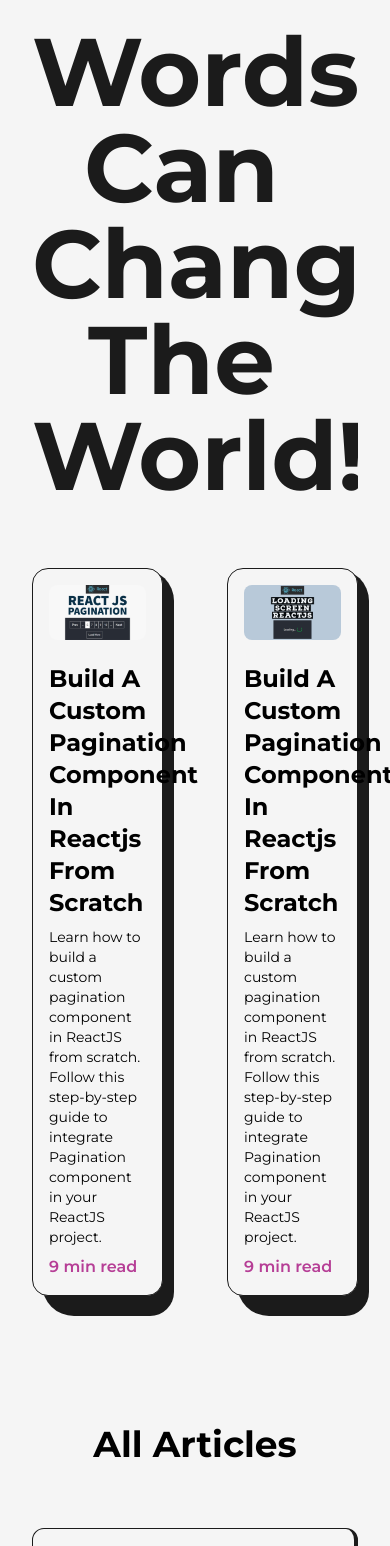
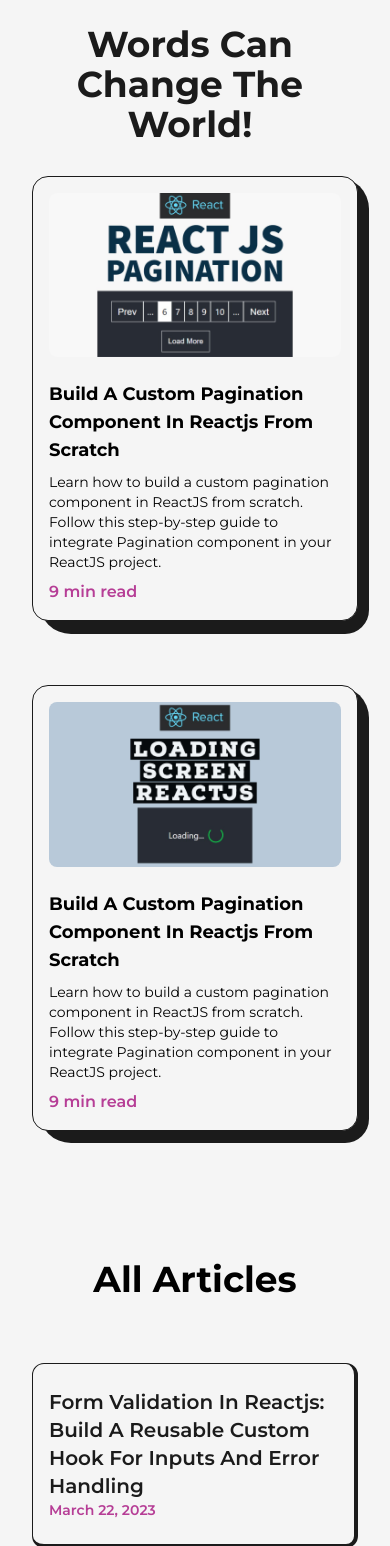
Before and after one commit to Avijit-Sarkar/Next.js-portfolio-bucks, a Next.js app: page /articles in a window 390 px wide. Shown: the part 82-1628 px from the top of the page. Built offline with nearby package versions, Linux system fonts and the light colour scheme.

Commit message:
completed responsiveness

```diff
--- a/src/components/HireMe.js
+++ b/src/components/HireMe.js
@@ -4,7 +4,7 @@
 
 const HireMe = () => {
   return (
-    <div className="fixed left-4 bottom-4 flex items-center justify-center overflow-hidden md:right-8 md:left-auto md:top-0 md:bottom-auto md:absolute">
+    <div className="fixed left-4 bottom-4 flex items-center justify-center overflow-hidden md:right-8 md:left-auto md:top-0 md:bottom-auto md:absolute sm:right-0">
       <div className="w-48 h-auto flex items-center justify-center relative md:w-24">
         <CircularText
           className={"fill-dark animate-spin-slow dark:fill-light"}
--- a/src/pages/articles.js
+++ b/src/pages/articles.js
@@ -47,7 +47,7 @@
         src={img}
         alt={title}
         ref={imgRef}
-        className="z-10 w-96 h-auto hidden absolute rounded-lg"
+        className="z-10 w-96 h-auto hidden absolute rounded-lg md:!hidden"
       />
     </Link>
   );
@@ -57,14 +57,14 @@
   return (
     <motion.li
       className="relative w-full p-4 py-6 my-4 rounded-xl flex items-center justify-between bg-light text-dark first:mt-0 border border-solid border-dark border-r-4 border-b-4 dark:border-light
-      dark:bg-dark dark:text-light
+      dark:bg-dark dark:text-light sm:flex-col
       "
       initial={{ y: 200 }}
       whileInView={{ y: 0, transition: { duration: 0.5, ease: "easeInOut" } }}
       viewport={{ once: true }}
     >
       <MovingImg title={title} img={img} link={link} />
-      <span className="text-primary dark:text-primaryDark font-semibold pl-4">
+      <span className="text-primary dark:text-primaryDark font-semibold pl-4 sm:self-start sm:pl-0 xs:text-sm">
         {date}
       </span>
     </motion.li>
@@ -93,7 +93,7 @@
         />
       </Link>
       <Link href={link} target="_blank">
-        <h2 className="capitalize text-2xl font-bold my-2 mt-4 hover:underline">
+        <h2 className="capitalize text-2xl font-bold my-2 mt-4 hover:underline xs:text-lg">
           {title}
         </h2>
       </Link>
@@ -114,8 +114,11 @@
       </Head>
       <main className="w-full mb-16 flex flex-col items-center justify-center overflow-hidden dark:text-light">
         <Layout className="pt-16">
-          <AnimatedText text="Words Can Change The World!" className="mb-16" />
-          <ul className="grid grid-cols-2 gap-16">
+          <AnimatedText
+            text="Words Can Change The World!"
+            className="mb-16 lg:!text-7xl sm:mb-8 sm:!text-6xl xs:!text-4xl"
+          />
+          <ul className="grid grid-cols-2 gap-16 lg:gap-8 md:grid-cols-1 md:gap-y-16">
             <FeaturedArticle
               title="Build A Custom Pagination Component In Reactjs From Scratch"
               summary="Learn how to build a custom pagination component in ReactJS from scratch.
```
